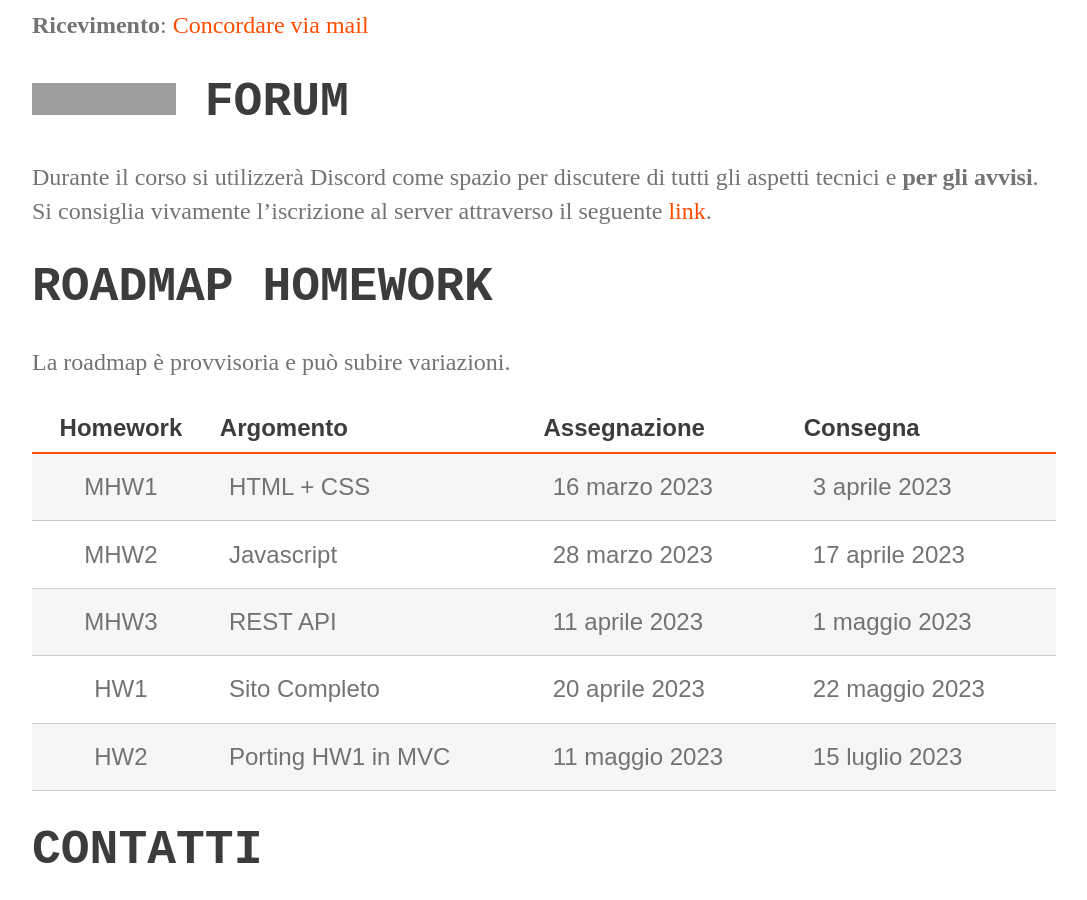
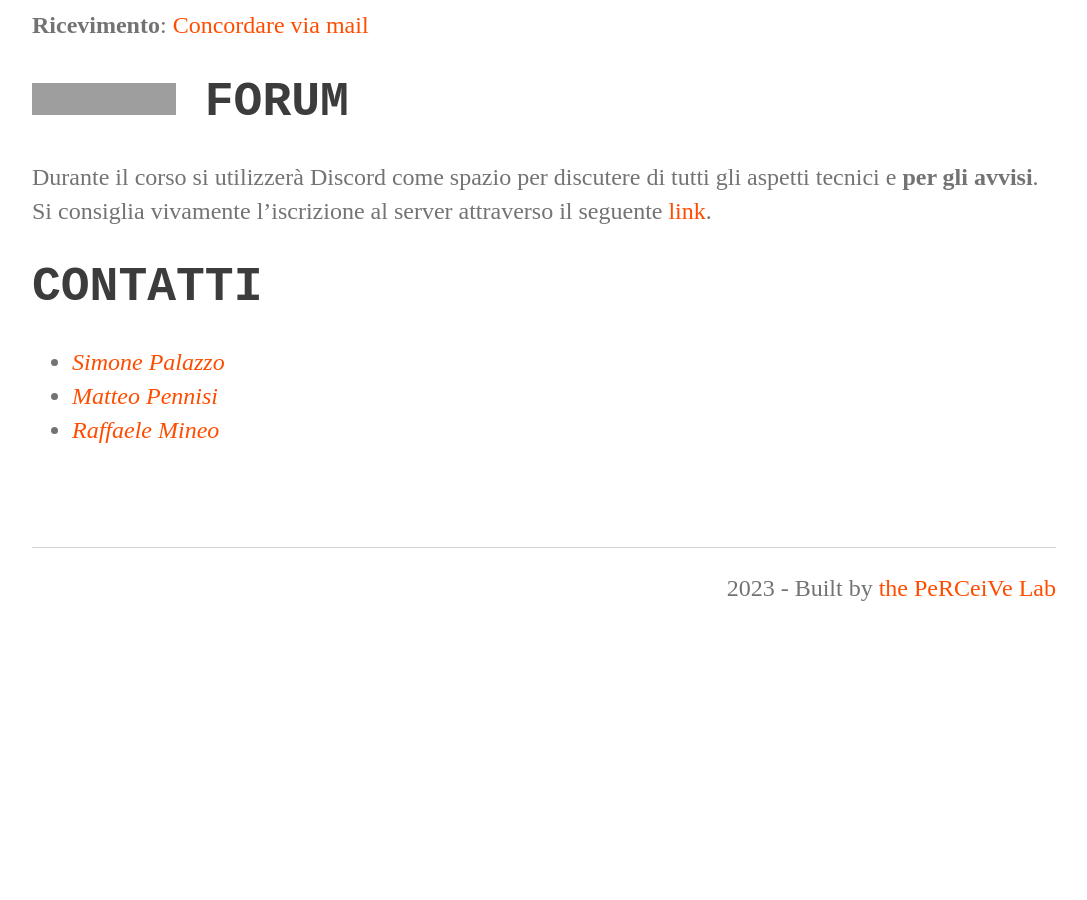
Before and after one commit to perceivelab/wp-al-23, a Jekyll site: the page built from index.md, in a window 1280 px wide and 900 px high, scrolled down 925 px. Shown: the whole window, without its empty margins (96-1183 px from the left). Built offline with Jekyll 4.4.1, drawn with Linux system fonts in a browser that asks for light colours; our own code applies the rules of GitHub Pages for plain Markdown files; after the commit the page ends 1591 px from its top, so only the background shows below that; grey boxes are pictures that could not be loaded.

Commit message:
Added mhw1

```diff
--- a/index.md
+++ b/index.md
@@ -17,19 +17,8 @@
 {: #tag}
 Durante il corso si utilizzerà Discord come spazio per discutere di tutti gli aspetti tecnici e **per gli avvisi**. Si consiglia vivamente l'iscrizione al server attraverso il seguente [link](https://discord.gg/2nmkEMKbDw).
 
-# ROADMAP HOMEWORK
-
-La roadmap è provvisoria e può subire variazioni.
-
-| Homework | Argomento          | Assegnazione    | Consegna           |
-| :-------:| ------------------ | --------------- | -------            |
-| MHW1     | HTML + CSS         | 16 marzo 2023 | 3 aprile 2023 |
-| MHW2     | Javascript         | 28 marzo 2023 | 17 aprile 2023 |
-| MHW3     | REST API           | 11 aprile 2023 | 1 maggio 2023 |
-| HW1      | Sito Completo      | 20 aprile 2023 | 22 maggio 2023 |
-| HW2      | Porting HW1 in MVC | 11 maggio 2023 | 15 luglio 2023 |
-
 # CONTATTI
 
 - *[Simone Palazzo](mailto:simone.palazzo@unict.it)*
 - *[Matteo Pennisi](mailto:matteo.pennisi@phd.unict.it)*
+- *[Raffaele Mineo](mailto:raffaele.mineo@phd.unict.it)*
```
Also changed, not shown: homework.md (added, +15 -0 lines), imgs/specs.png (added), 1 other file.
